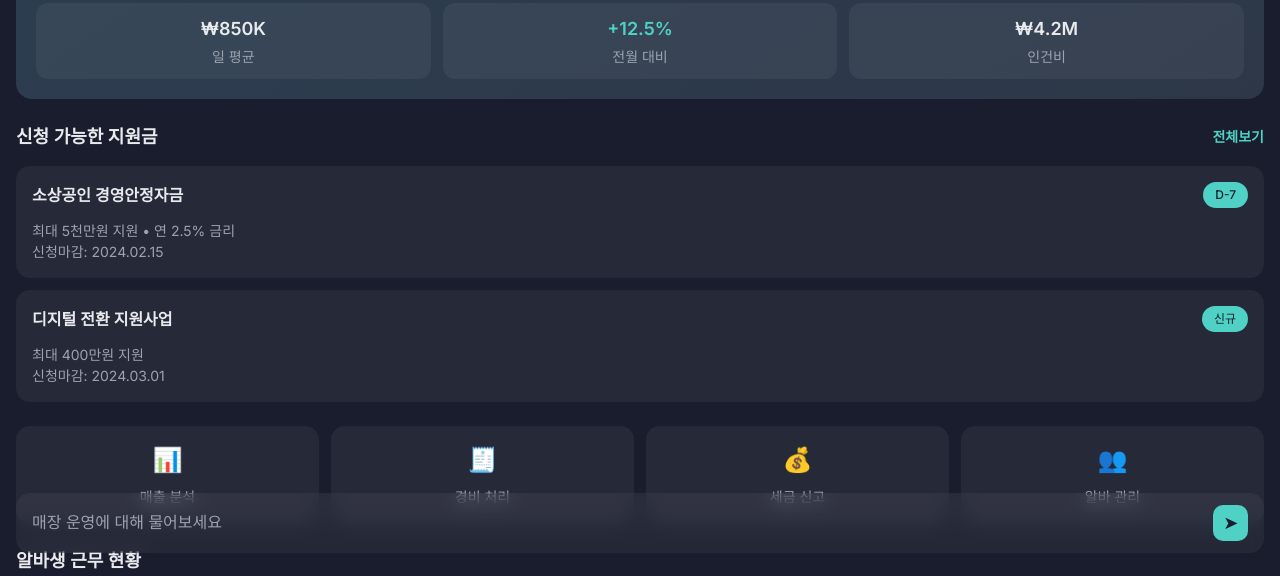
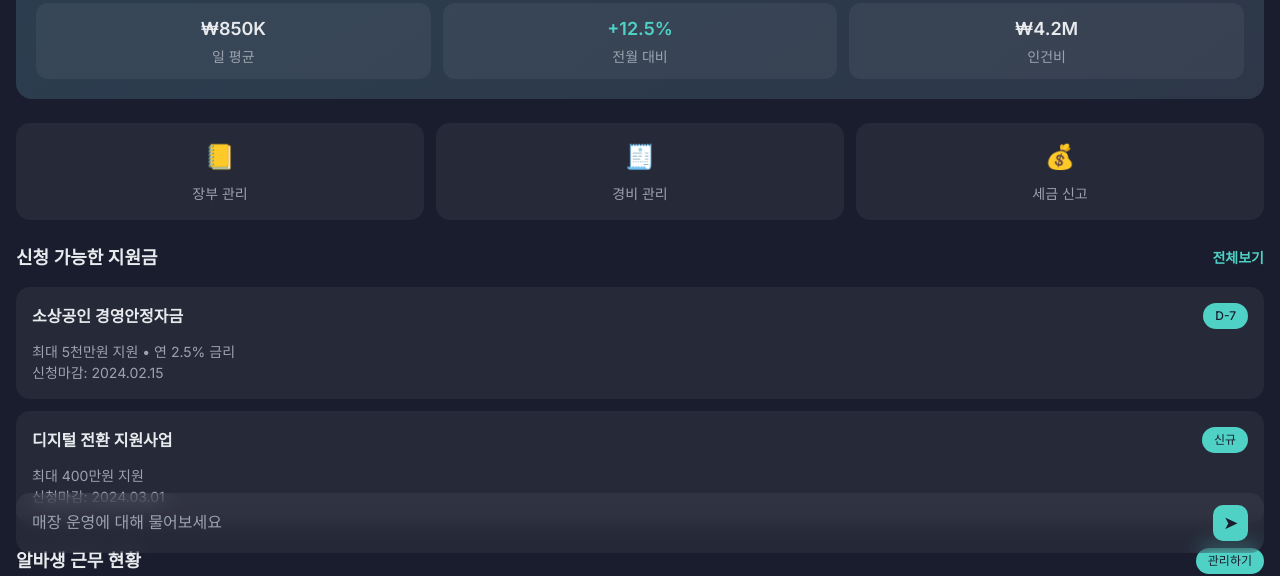
Before and after one commit to noranglab/finmate, a plain HTML site: page ui/business.html in a window 1280 px wide. Shown: the part 231-807 px from the top of the page. Drawn offline with Linux system fonts and the light colour scheme.

Commit message:
Update business.html

```diff
--- a/ui/business.html
+++ b/ui/business.html
@@ -89,6 +89,31 @@
       font-size: 14px;
     }
 
+    .quick-actions {
+      display: grid;
+      grid-template-columns: repeat(3, 1fr);
+      gap: 12px;
+      margin: 24px 0;
+    }
+
+    .action-item {
+      background: rgba(255, 255, 255, 0.05);
+      border-radius: 14px;
+      padding: 16px 12px;
+      text-align: center;
+      cursor: pointer;
+    }
+
+    .action-icon {
+      font-size: 24px;
+      margin-bottom: 8px;
+    }
+
+    .action-label {
+      font-size: 14px;
+      color: #9CA3AF;
+    }
+
     .section-title {
       margin: 24px 0 16px 0;
       font-size: clamp(16px, 4.5vw, 18px);
@@ -130,31 +155,6 @@
       font-size: 14px;
     }
 
-    .quick-actions {
-      display: grid;
-      grid-template-columns: repeat(4, 1fr);
-      gap: 12px;
-      margin-top: 24px;
-    }
-
-    .action-item {
-      background: rgba(255, 255, 255, 0.05);
-      border-radius: 14px;
-      padding: 16px 12px;
-      text-align: center;
-      cursor: pointer;
-    }
-
-    .action-icon {
-      font-size: 24px;
-      margin-bottom: 8px;
-    }
-
-    .action-label {
-      font-size: 14px;
-      color: #9CA3AF;
-    }
-
     .employee-card {
       background: rgba(255, 255, 255, 0.05);
       border-radius: 14px;
@@ -183,6 +183,10 @@
       color: #1A1D2D;
     }
 
+    .employee-details {
+      flex-grow: 1;
+    }
+
     .employee-details h3 {
       margin: 0;
       font-size: 16px;
@@ -193,6 +197,17 @@
       margin: 4px 0 0 0;
       color: #9CA3AF;
       font-size: 14px;
+    }
+
+    .employee-action-btn {
+      background: #4FD1C5;
+      color: #1A1D2D;
+      padding: 4px 12px;
+      border-radius: 20px;
+      font-size: 12px;
+      font-weight: 500;
+      cursor: pointer;
+      white-space: nowrap;
     }
 
     .chat-input {
@@ -272,6 +287,21 @@
     </div>
   </div>
 
+  <div class="quick-actions">
+    <div class="action-item">
+      <div class="action-icon">📒</div>
+      <div class="action-label">장부 관리</div>
+    </div>
+    <div class="action-item">
+      <div class="action-icon">🧾</div>
+      <div class="action-label">경비 관리</div>
+    </div>
+    <div class="action-item">
+      <div class="action-icon">💰</div>
+      <div class="action-label">세금 신고</div>
+    </div>
+  </div>
+
   <div class="section-title">
     <span>신청 가능한 지원금</span>
     <span style="color: #4FD1C5; font-size: 14px;">전체보기</span>
@@ -299,26 +329,10 @@
     </div>
   </div>
 
-  <div class="quick-actions">
-    <div class="action-item">
-      <div class="action-icon">📊</div>
-      <div class="action-label">매출 분석</div>
-    </div>
-    <div class="action-item">
-      <div class="action-icon">🧾</div>
-      <div class="action-label">경비 처리</div>
-    </div>
-    <div class="action-item">
-      <div class="action-icon">💰</div>
-      <div class="action-label">세금 신고</div>
-    </div>
-    <div class="action-item">
-      <div class="action-icon">👥</div>
-      <div class="action-label">알바 관리</div>
-    </div>
+  <div class="section-title">
+    <span>알바생 근무 현황</span>
+    <div class="employee-action-btn">관리하기</div>
   </div>
-
-  <div class="section-title">알바생 근무 현황</div>
 
   <div class="employee-card">
     <div class="employee-info">
```
